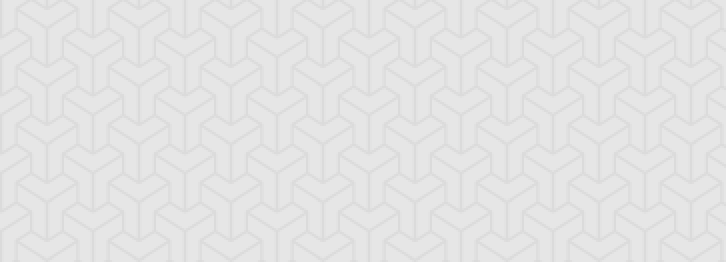
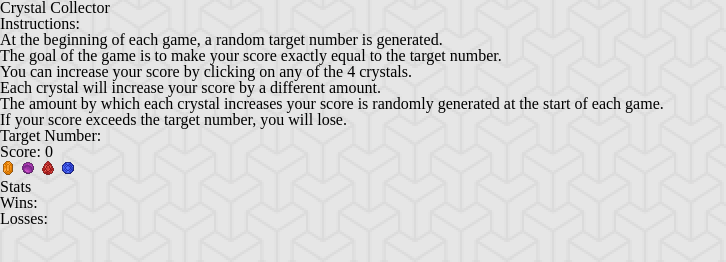
Before and after one commit to cadaverous-eris/week-4-game, a plain HTML site: page index.html in a window 1280 px wide. Shown: the whole page, without its empty margins (0-726 px from the left). Drawn offline with nearby package versions, Linux system fonts and the light colour scheme.

Commit message:
started html

```diff
--- a/index.html
+++ b/index.html
@@ -10,7 +10,40 @@
 	<link rel="stylesheet" type="text/css" href="./assets/css/style.css">
 </head>
 <body>
+	<h1>Crystal Collector</h1>
 
+	<div id="instructions-container">
+		<h2 id="instructions-title">Instructions:</h2>
+		<ol>
+			<li>At the beginning of each game, a random target number is generated.</li>
+			<li>The goal of the game is to make your score exactly equal to the target number.</li>
+			<li>You can increase your score by clicking on any of the 4 crystals.</li>
+			<li>Each crystal will increase your score by a different amount.</li>
+			<li>The amount by which each crystal increases your score is randomly generated at the start of each game.</li>
+			<li>If your score exceeds the target number, you will lose.</li>
+		</ol>
+	</div>
+
+	<div id="target-div">
+		<p><span id="target-title">Target Number: </span><span id="target-number"></span></p>
+	</div>
+
+	<div id="score-div">
+		<p id="score">Score: <span>0</span></p>
+	</div>
+
+	<div id="buttons">
+		<img class="crystal-button" id="crystal-0" src="./assets/images/topaz.png" alt="Topaz">
+		<img class="crystal-button" id="crystal-1" src="./assets/images/amethyst.png" alt="Amethyst">
+		<img class="crystal-button" id="crystal-2" src="./assets/images/ruby.png" alt="Ruby">
+		<img class="crystal-button" id="crystal-3" src="./assets/images/sapphire.png" alt="Sapphire">
+	</div>
+
+	<div id="stats-div">
+		<h3 id="stats-title">Stats</h3>
+		<p class="win-loss">Wins: <span id="wins"></span></p>
+		<p class="win-loss">Losses: <span id="losses"></span></p>
+	</div>
 
 	<script type="text/javascript" src="https://cdnjs.cloudflare.com/ajax/libs/jquery/3.2.1/jquery.min.js"></script>
 	<script type="text/javascript" src="./assets/javascript/game.js"></script>
```
